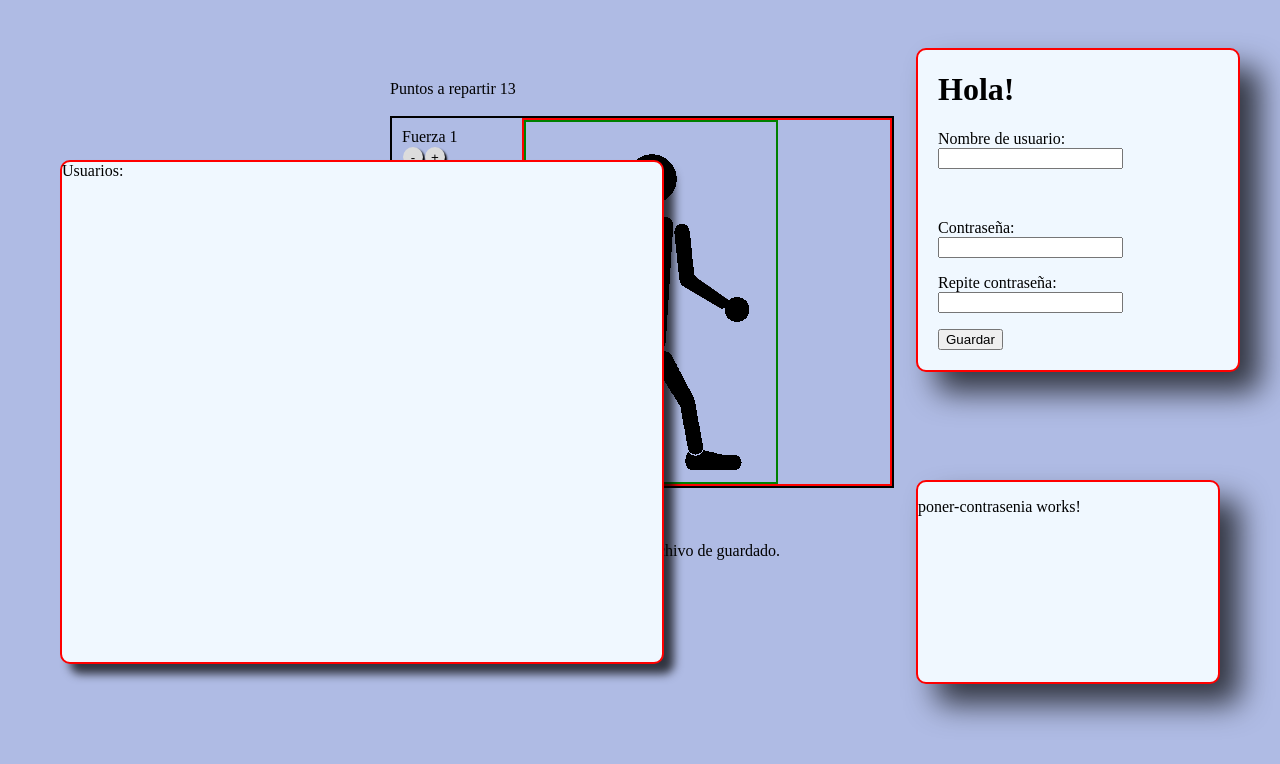
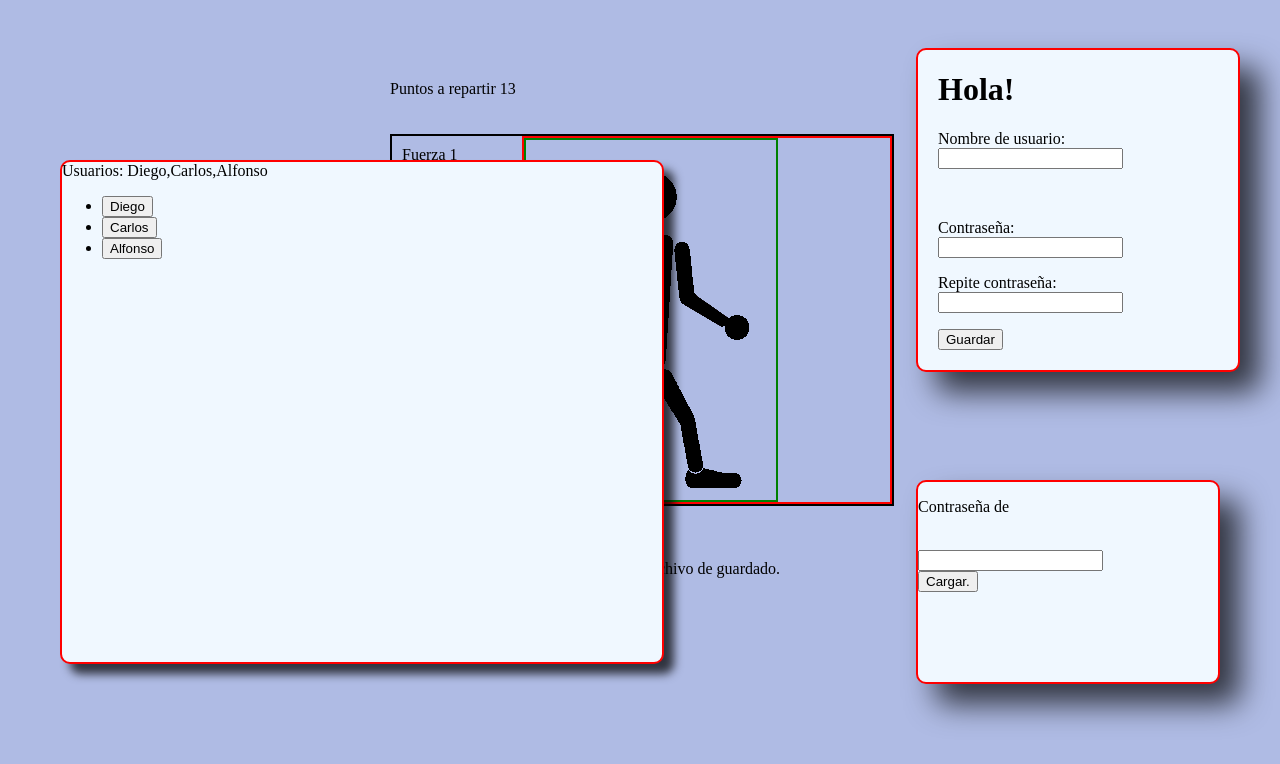
Before and after one commit to CarlosCaNav/hojaDeHabilidades, an Angular app: page / in a window 1280 px wide. Shown: the top 764 px of the page. Built offline with nearby package versions, Linux system fonts and the light colour scheme.

Commit message:
aparentemente mínimo funcional

```diff
--- a/src/app/crear-contrasenia/crear-contrasenia.component.html
+++ b/src/app/crear-contrasenia/crear-contrasenia.component.html
@@ -1,5 +1,7 @@
 
 <div class="dialogo">
+
+    <div *ngIf="this.DatosService.emergente == 'crearUsuario'">Este diálogo está activo</div>
 
     <h1>Hola!</h1>
     <p>Nombre de usuario:<br>
--- a/src/app/crear-contrasenia/crear-contrasenia.component.ts
+++ b/src/app/crear-contrasenia/crear-contrasenia.component.ts
@@ -1,5 +1,6 @@
 import { Component } from '@angular/core';
 import { FormsModule } from '@angular/forms'; // Importar FormsModule para usar ngModel
+import { CommonModule } from '@angular/common';
 import { DatosService } from '../datos.service';
 
 
@@ -7,7 +8,7 @@
   selector: 'app-crear-contrasenia',
   standalone: true,
   imports: [
-    FormsModule,],
+    FormsModule, CommonModule],
   templateUrl: './crear-contrasenia.component.html',
   styleUrl: './crear-contrasenia.component.css'
 })
@@ -18,21 +19,29 @@
   guardar() {
     var coincide = false;
 
-    for (var i = 0; i <= this.DatosService.usuariosGuardados.length; i++) {
-      if (this.DatosService.usuarioActual == this.DatosService.usuariosGuardados[i]) {
+    /* he descubierto un método que se llama find() para evitarme hacer el bucle
+    o mejor aun .reduce()*/
+
+    for (var i = 0; i <= this.DatosService.usuariosGuardados.length; ++i) {
+      console.log("furula?");
+      if (this.DatosService.usuariosGuardados[i] === this.DatosService.usuarioActual) {
         coincide = true;
-      }
+        window.alert("El nombre de usuario ya existe")
+        break
+      };
     }
 
     if (coincide == false) {
-      if (this.DatosService.usuarioContrasenia == this.DatosService.repetirContrasenia) {
+      if (this.DatosService.usuarioContrasenia === this.DatosService.repetirContrasenia) {
         this.DatosService.usuariosGuardados.push(this.DatosService.usuarioActual);
-        this.DatosService.guardar()
+        this.DatosService.guardando()
+        console.log("furuló");
       }
+
       else {
         window.alert("la contraseña no coincide")
       }
     }
-    else { window.alert("El usuario ya existe.") }
+
   }
 }
--- a/src/app/datos.service.ts
+++ b/src/app/datos.service.ts
@@ -10,13 +10,16 @@
 
   keyAdmin: string = "Carlos";
 
-  usuariosGuardados= [''];
+  usuariosGuardados: Array<string> = ['Diego', 'Carlos', 'Alfonso'];
   usuarioActual: string = "";
+  usuarioAcceder: string = ""
   usuarioContrasenia = "";
   repetirContrasenia = "";
 
   fechaDeGuardado: string = "No hay archivo de guardado.";
+
   mostrarBotones: boolean = true;
+  emergente: string = "";
 
   personaje: Personaje = {
     id: 1,
@@ -43,6 +46,8 @@
 
     saludFisico: 1,
     saludCordura: 1,
+
+    contrasenia: "",
   }
 
   direcionImagenes = [
@@ -62,32 +67,50 @@
   }
 
   guardar() {
+    if (this.usuarioActual == "") {
       if (this.personaje.puntosHabilidades >= 1) {
         window.alert("hey! que te quedan puntos para repartir tontito.")
       }
-
+      /*
           else if (localStorage.getItem(this.usuarioActual) != null) {
 
             if (confirm('Ya existe un archivo de guardado ¿Seguro que desea sobrescribirlo?')) {
               this.guardando();
             }
+          } */
+
+      else { this.emergente = "crearUsuario" }
+    }
+    else { this.guardando() }
   }
 
-    else { this.guardando() }
-
+  guardarUsuario() {
+    if (this.usuarioContrasenia === this.repetirContrasenia) {
+      this.guardando();
+    }
+    else { window.alert("Las contraseñas no coinciden") }
   }
 
   guardando() {
+    if (this.emergente != "") {
+      this.personaje.contrasenia = this.usuarioContrasenia;
+      this.usuarioContrasenia = "";
+      this.repetirContrasenia = "";
+    }
+
     const usuarioJSON = JSON.stringify(this.personaje);
     const fecha = new Date().toUTCString();
-    const usuariosGuardados= this.usuariosGuardados.join(',');
+    const usuariosGuardados = this.usuariosGuardados.join();/*
+    const usuariosGuardados= this.usuariosGuardados.join(', '); */
 
     this.mostrarBotones = false;
     localStorage.setItem(this.usuarioActual, usuarioJSON);
     localStorage.setItem('fechaGuardado', fecha);
-    localStorage.setItem('usuarios', usuariosGuardados);
+    localStorage.setItem('usuariosGuardados', usuariosGuardados);
+
 
     this.cargandoInicio();
+
 
     /*
     localStorage.setItem('fecha', fecha.toDateString()); */
@@ -99,13 +122,18 @@
 
     console.log(fecha);
 
-
   }
 
 
   cargar() {
-
-    if (localStorage.getItem('usuario') != null) {
+    if (this.personaje.puntosHabilidades <= 12) {
+      if (confirm("¿Estás seguro que quieres cargar el archivo guardado? Los datos no guardados se perderán.")) {
+        this.emergente = "usuarios";
+      }
+    }
+    else { this.emergente = "usuarios"; }
+    /*
+        if (localStorage.getItem(this.usuarioActual) != null) {
           if (this.personaje.puntosHabilidades <= 12) {
             if (confirm("¿Estás seguro que quieres cargar el archivo guardado? Los datos no guardados se perderán.")) {
               this.cargandoUsuario()
@@ -114,27 +142,40 @@
           else { this.cargandoUsuario() }
 
         }
-    else { window.alert("No hay archivo guardado.") }
+        else { window.alert("No hay archivo guardado.") } */
+  }
+  cargarAcceso(nombre: string) {
+    this.usuarioAcceder = nombre;
+    this.emergente = "ponerContrasenia"
   }
 
   cargandoUsuario() {
-    const usuarioJSON = localStorage.getItem('usuario');
 
+    this.usuarioActual = this.usuarioAcceder;
 
+    const usuarioJSON = localStorage.getItem(this.usuarioActual);
+
+    if (usuarioJSON) {
+      const personajeSinAutentificar = JSON.parse(usuarioJSON);
+
+      if (personajeSinAutentificar.contrasenia == this.usuarioContrasenia) {
         if (usuarioJSON) {
           this.personaje = JSON.parse(usuarioJSON);
           this.mostrarBotones = false;
         }
       }
+      else { window.alert("La contraseña no es correcta") }
+    }
+  }
   cargandoInicio() {
     const fechaDeGuardado = localStorage.getItem('fechaGuardado');
-    const usuarios: string | null = localStorage.getItem('usuarios');
+    const usuarios: string | null = localStorage.getItem('usuariosGuardados');
 
     if (fechaDeGuardado) { //no entiendo muy bien por qué es necesario esto
       this.fechaDeGuardado = fechaDeGuardado;
     }
     if (usuarios) { // entiendo que se usa, para evitar que haya un valor vacío
-      this.usuariosGuardados = usuarios.split(', ');
+      this.usuariosGuardados = usuarios.split(',');
     }
   }
 
--- a/src/app/habilidades/habilidades.component.html
+++ b/src/app/habilidades/habilidades.component.html
@@ -5,6 +5,8 @@
     <div class="conjunto">
         <div *ngIf="this.DatosService.mostrarBotones">
             Puntos a repartir {{ this.DatosService.personaje.puntosHabilidades }}</div><br>
+            <div *ngIf="!this.DatosService.mostrarBotones">
+                Usuario Actual: {{ this.DatosService.usuarioActual}}</div><br>
         <div class="caja">
             <div class="habilidades">
                 <div class="habilidad">
@@ -202,9 +204,11 @@
 
         Fecha del archivo de guardado: {{DatosService.fechaDeGuardado}}<br>
         <button (click)="DatosService.guardar()">Guardar</button>
-        <button *ngIf="this.DatosService.mostrarBotones" (click)="DatosService.cargar()">Cargar</button><br><br>
-        <button *ngIf="this.DatosService.fechaDeGuardado != 'No hay archivo de guardado.'"
-            (click)="DatosService.borrarTodo()">Borrar archivo de guardado</button>
+        <button *ngIf="this.DatosService.mostrarBotones" (click)="DatosService.cargar()">Cargar</button><br><br><!--
+        <button *ngIf="this.DatosService.fechaDeGuardado != 'No hay archivo de guardado.'" Este será el que valga
+            (click)="DatosService.borrarTodo()">Borrar archivo de guardado</button> -->
+            <button (click)="DatosService.borrarTodo()">Borrar archivo de guardado</button>
+
 
     </div>
 </div>
--- a/src/app/personajesInterface.ts
+++ b/src/app/personajesInterface.ts
@@ -24,4 +24,6 @@
     saludFisico: number,
     saludCordura: number,
 
+    contrasenia: string,
+
 }
--- a/src/app/poner-contrasenia/poner-contrasenia.component.html
+++ b/src/app/poner-contrasenia/poner-contrasenia.component.html
@@ -1,2 +1,10 @@
 
-<div class="dialogo"><p>poner-contrasenia works!</p></div>
+<div class="dialogo">
+
+    <div *ngIf="this.DatosService.emergente == 'ponerContrasenia'">Este diálogo está activo</div>
+
+<p>Contraseña de {{this.DatosService.usuarioActual}}</p><br>
+<input type="text" [(ngModel)]="this.DatosService.usuarioContrasenia"><br>
+<button (click)="this.DatosService.cargandoUsuario()">Cargar.</button>
+
+</div>
--- a/src/app/poner-contrasenia/poner-contrasenia.component.ts
+++ b/src/app/poner-contrasenia/poner-contrasenia.component.ts
@@ -1,12 +1,16 @@
 import { Component } from '@angular/core';
+import { DatosService } from '../datos.service';
+import { FormsModule } from '@angular/forms';
+import { CommonModule } from '@angular/common';
 
 @Component({
   selector: 'app-poner-contrasenia',
   standalone: true,
-  imports: [],
+  imports: [FormsModule, CommonModule],
   templateUrl: './poner-contrasenia.component.html',
   styleUrl: './poner-contrasenia.component.css'
 })
 export class PonerContraseniaComponent {
+  constructor(public DatosService: DatosService) {}
 
 }
--- a/src/app/usuarios/usuarios.component.html
+++ b/src/app/usuarios/usuarios.component.html
@@ -1,4 +1,11 @@
 <div class="dialogo">
     Usuarios:
+
+    <div *ngIf="this.DatosService.emergente == 'usuarios'">Este diálogo está activo</div>
+
     {{this.DatosService.usuariosGuardados}}
+    <ul>
+        <li class="botones" *ngFor=" let usuario of this.DatosService.usuariosGuardados">
+        <button (click)="this.DatosService.cargarAcceso(usuario)">{{usuario}}</button></li>
+    </ul>
 </div>
--- a/src/app/usuarios/usuarios.component.ts
+++ b/src/app/usuarios/usuarios.component.ts
@@ -1,10 +1,11 @@
 import { Component } from '@angular/core';
 import { DatosService } from '../datos.service';
+import { CommonModule } from '@angular/common';
 
 @Component({
   selector: 'app-usuarios',
   standalone: true,
-  imports: [],
+  imports: [CommonModule],
   templateUrl: './usuarios.component.html',
   styleUrl: './usuarios.component.css'
 })
```
Lines whose indentation alone changed are shown as unchanged.
